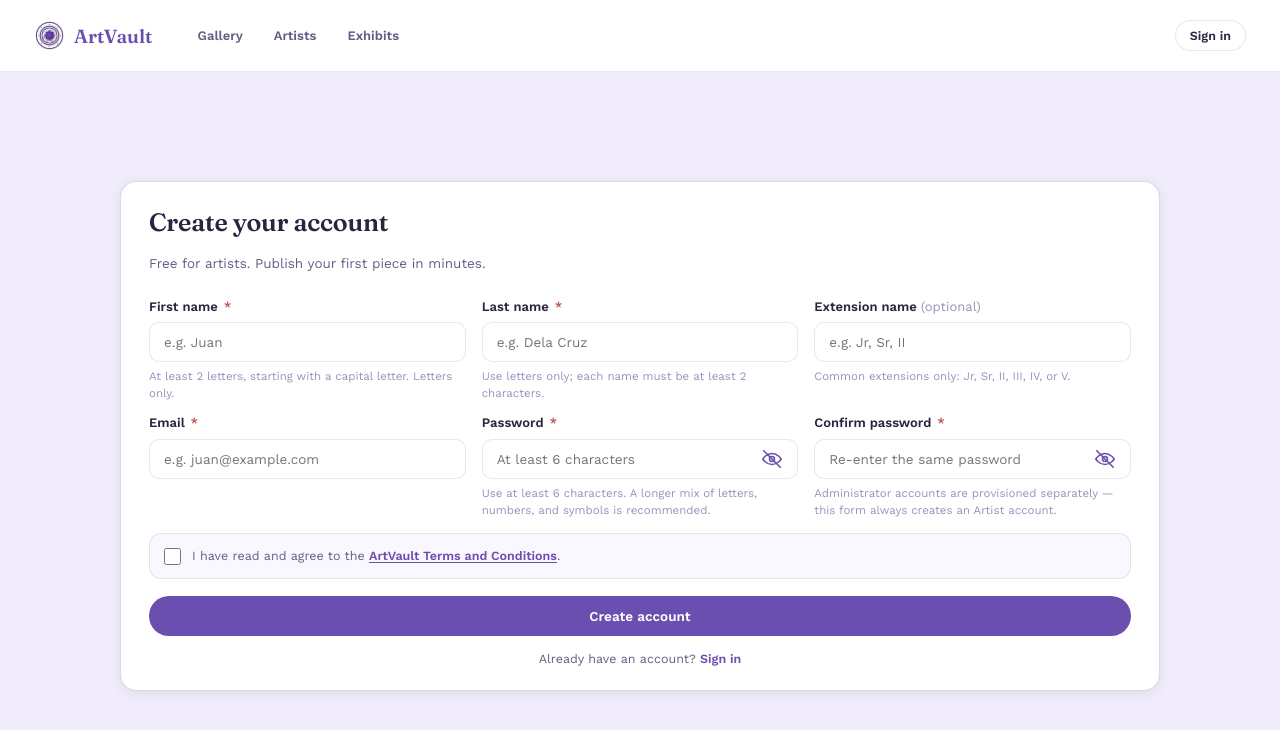
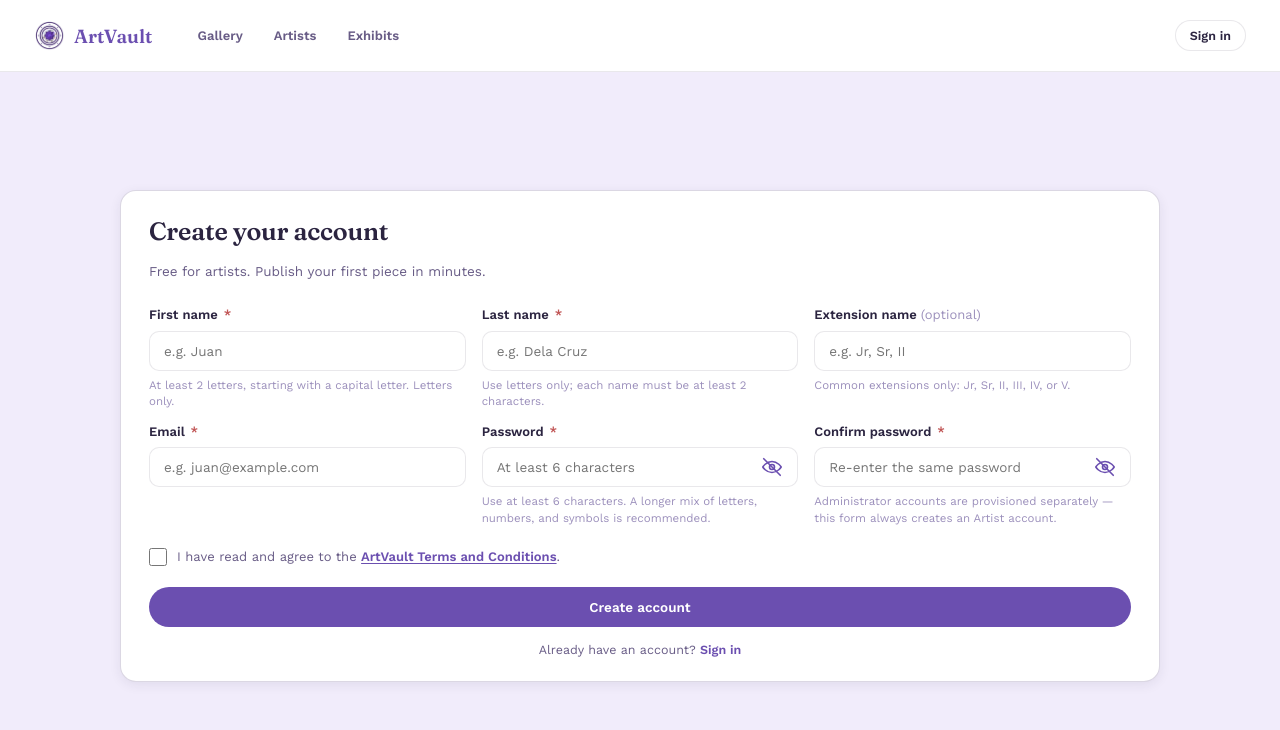
Before and after one commit to JoyGaspel/ArtVault-Art-Gallery-Management-Exhibition-System-, a React (Vite) app in the folder artvault-mern/client/: page /signup in a window 1280 px wide. Shown: the top 730 px of the page. Built offline with nearby package versions, Linux system fonts and the light colour scheme; no server answers.

Commit message:
Refine signup terms agreement styling

```diff
--- a/artvault-mern/client/src/styles/global.css
+++ b/artvault-mern/client/src/styles/global.css
@@ -1427,10 +1427,9 @@ button, input, textarea, select{ font-family:inherit; }
 .offline-readonly-banner { padding: 10px 18px; text-align: center; background: #f5efff; color: #55418a; border-bottom: 1px solid #ded4f1; font-size: 13px; }
 
 /* Terms stay in the signup flow; the text has its own scroll area. */
-.signup-form .signup-terms-field { grid-column: 1 / -1; margin: 2px 0 14px; }
-.signup-terms-choice { display: flex; align-items: flex-start; gap: 11px; padding: 12px 14px; border: 1px solid var(--line); border-radius: 12px; background: #faf8ff; color: var(--ink-soft); font-size: 12.5px; line-height: 1.55; }
-.signup-terms-choice:focus-within { border-color: var(--violet-deep); box-shadow: 0 0 0 3px rgba(107,79,176,.12); }
-.signup-terms-choice input[type="checkbox"] { flex: 0 0 auto; width: 17px; height: 17px; margin: 2px 0 0; padding: 0; accent-color: var(--violet-deep); cursor: pointer; }
+.signup-form .signup-terms-field { grid-column: 1 / -1; margin: 7px 0 18px; }
+.signup-terms-choice { display: flex; align-items: flex-start; gap: 10px; width: fit-content; max-width: 100%; color: var(--ink-soft); font-size: 13px; line-height: 1.5; }
+.signup-terms-choice input[type="checkbox"] { flex: 0 0 auto; width: 18px; height: 18px; margin: 1px 0 0; padding: 0; accent-color: var(--violet-deep); cursor: pointer; }
 .signup-terms-choice input[aria-invalid="true"] { outline: 2px solid #c15656; outline-offset: 2px; box-shadow: none; }
 .signup-terms-choice > div { min-width: 0; }
 .signup-terms-choice label { display: inline; margin: 0; color: inherit; font: inherit; cursor: pointer; }
```
